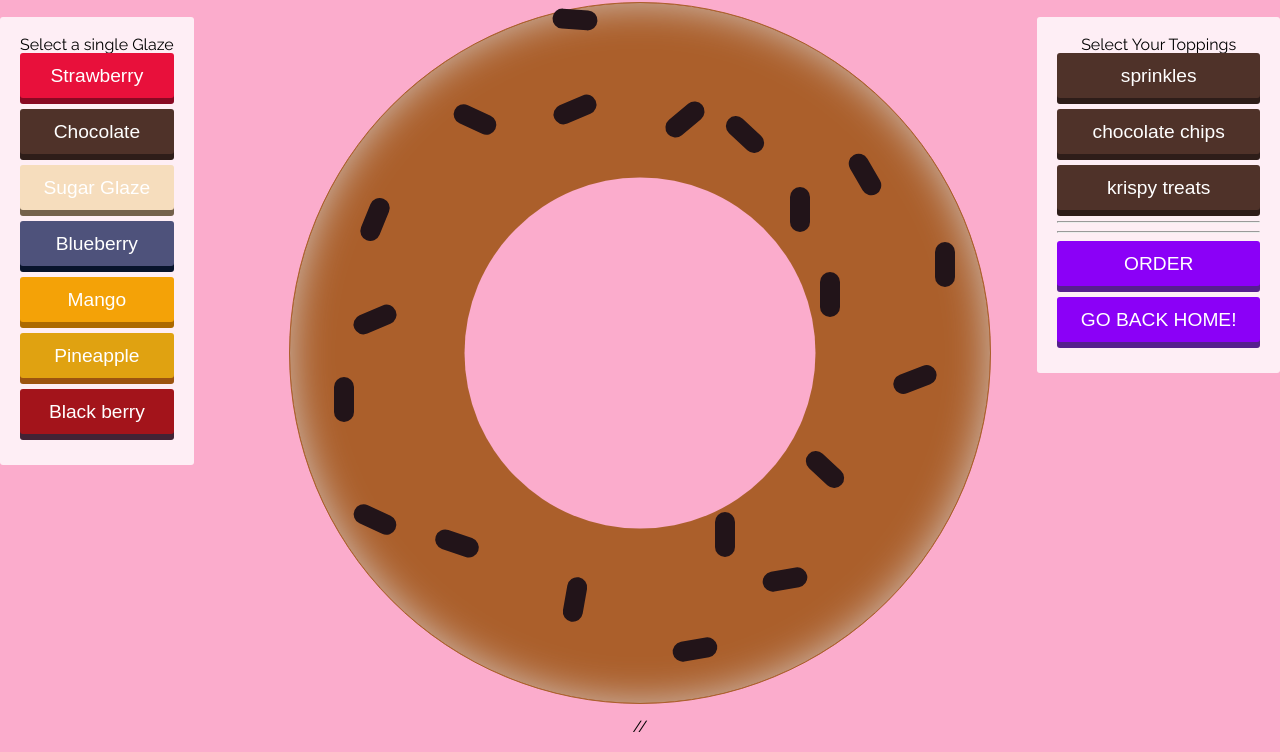
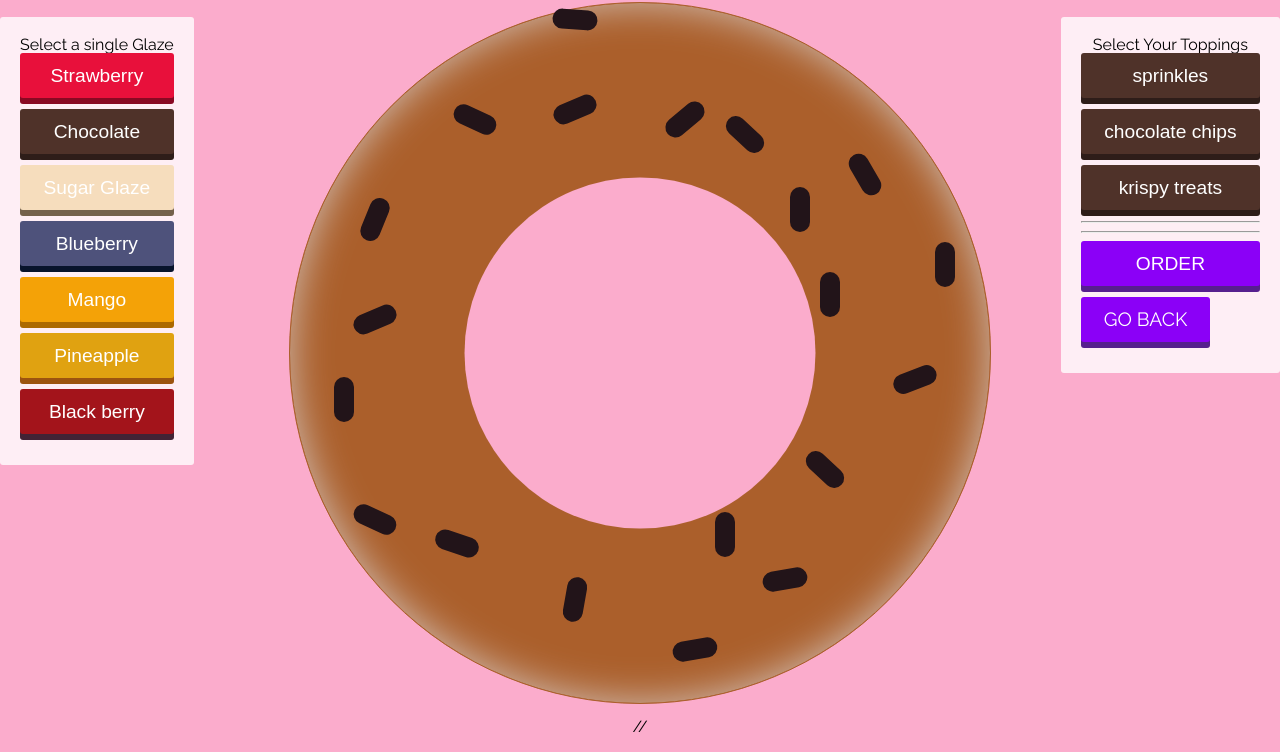
Before and after one commit to Vaishnavi1810maverick/Design-Jam-Submission, a plain HTML site: page donut.html in a window 1280 px wide. Shown: the part 83-835 px from the top of the page. Drawn offline with nearby package versions, Linux system fonts and the light colour scheme.

Commit message:
small changes

```diff
--- a/donut.css
+++ b/donut.css
@@ -251,6 +251,7 @@ p.description {
   background:#8B00F7;
   box-shadow: 0 6px #561F8E;
   color: #fff;
+  width: 50%;
 }
 .btn-sugarGlaze:hover {
   background:#74614B ;
--- a/donut.html
+++ b/donut.html
@@ -56,10 +56,7 @@
           <button class="btn order">ORDER</button>
         </li>
         <li>
-          <form action="index.html" method="post">
-            <button class="btn home" type="submit">GO BACK HOME!</button>
-
-          </form>
+            <a class="btn home" href="index.html">GO BACK</a>
         </li>
       </ul>
     </div>
```
